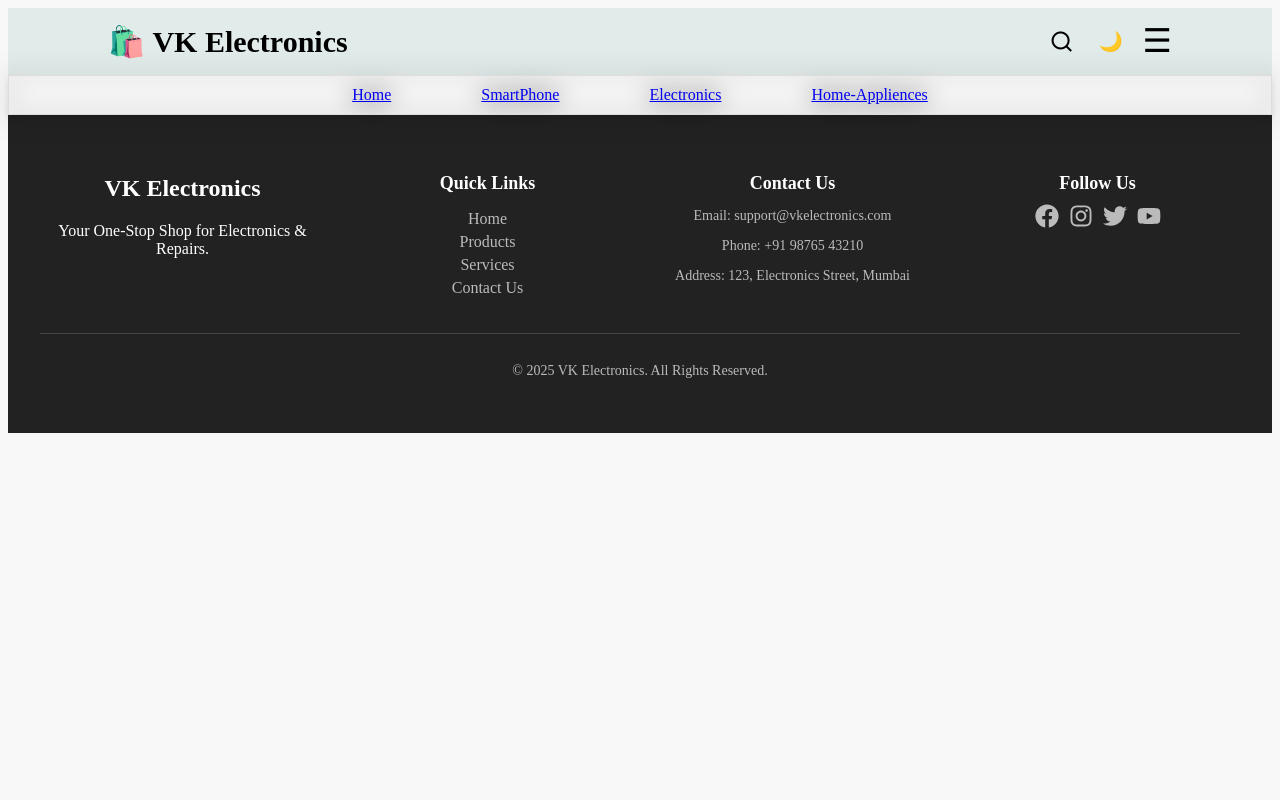
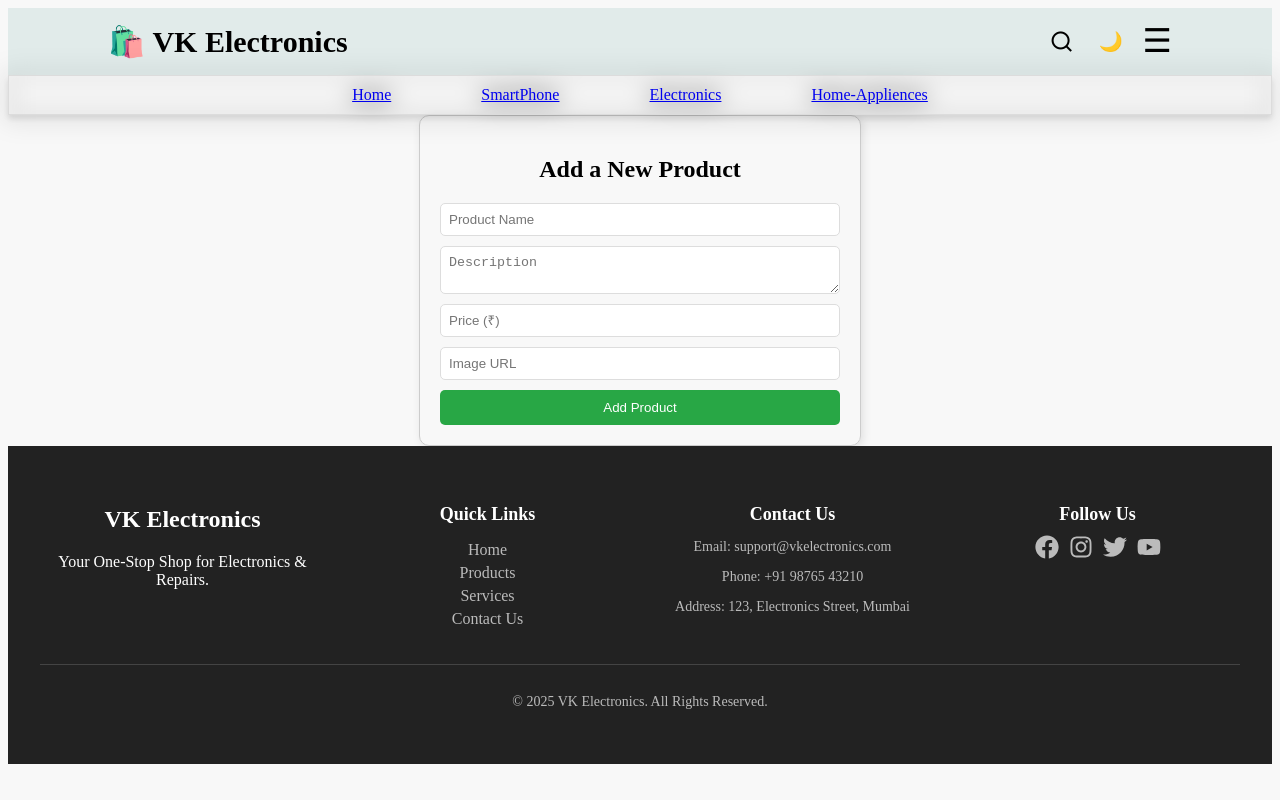
Before and after one commit to vipinkushwahah/vk-electronics, a React (Vite) app: page /add-product in a window 1280 px wide. Built offline with nearby package versions, Linux system fonts and the light colour scheme.

Commit message:
added edit and delete functionality

```diff
--- a/src/App.tsx
+++ b/src/App.tsx
@@ -10,6 +10,8 @@ import GadgetDetails from './components/electronic/electronicdetails/electronide
 import HomeAppliances from './components/homeappliance/homeappliance';
 import ApplianceDetails from './components/homeappliance/homeappliance/homeappliancedetails';
 import Footer from './components/fotter/fotter';
+import AddProduct from './components/addproduct/AddProduct';
+import ProductManagement from './components/product/ProductManagement';
 
 function App() {
   return (
@@ -24,6 +26,8 @@ function App() {
           <Route path="/appliance/:id" element={<ApplianceDetails />} />
           <Route path="/gadget/:id" element={<GadgetDetails />} />
           <Route path="/product/:id" element={<ProductDetails />} />
+          <Route path="/add-product" element={<AddProduct />} />
+          <Route path="/manage-products" element={<ProductManagement />} />
         </Routes>
       </div>
       <Footer />
--- /dev/null
+++ b/src/components/addproduct/AddProduct.tsx
@@ -0,0 +1,43 @@
+import React, { useState } from "react";
+import axios from "axios";
+import "./addProduct.scss"; // Optional styling
+
+const AddProduct: React.FC = () => {
+  const [product, setProduct] = useState({
+    name: "",
+    description: "",
+    price: "",
+    image: "",
+  });
+
+  const handleChange = (e: React.ChangeEvent<HTMLInputElement | HTMLTextAreaElement>) => {
+    setProduct({ ...product, [e.target.name]: e.target.value });
+  };
+
+  const handleSubmit = async (e: React.FormEvent) => {
+    e.preventDefault();
+    try {
+      await axios.post("https://vk-electronics-backend.onrender.com/products", product);
+      alert("✅ Product Added Successfully!");
+      setProduct({ name: "", description: "", price: "", image: "" }); // Reset form
+    } catch (error) {
+      console.error("Error adding product:", error);
+      alert("❌ Failed to add product!");
+    }
+  };
+
+  return (
+    <div className="add-product-form">
+      <h2>Add a New Product</h2>
+      <form onSubmit={handleSubmit}>
+        <input type="text" name="name" placeholder="Product Name" value={product.name} onChange={handleChange} required />
+        <textarea name="description" placeholder="Description" value={product.description} onChange={handleChange} required />
+        <input type="number" name="price" placeholder="Price (₹)" value={product.price} onChange={handleChange} required />
+        <input type="text" name="image" placeholder="Image URL" value={product.image} onChange={handleChange} required />
+        <button type="submit">Add Product</button>
+      </form>
+    </div>
+  );
+};
+
+export default AddProduct;
--- /dev/null
+++ b/src/components/addproduct/addProduct.scss
@@ -0,0 +1,37 @@
+.add-product-form {
+    max-width: 400px;
+    margin: auto;
+    padding: 20px;
+    border: 1px solid #ccc;
+    border-radius: 10px;
+    box-shadow: 2px 2px 10px rgba(0, 0, 0, 0.1);
+
+    h2 {
+      text-align: center;
+    }
+
+    form {
+      display: flex;
+      flex-direction: column;
+
+      input, textarea {
+        margin-bottom: 10px;
+        padding: 8px;
+        border: 1px solid #ddd;
+        border-radius: 5px;
+      }
+
+      button {
+        padding: 10px;
+        background-color: #28a745;
+        color: white;
+        border: none;
+        border-radius: 5px;
+        cursor: pointer;
+
+        &:hover {
+          background-color: #218838;
+        }
+      }
+    }
+  }
--- a/src/components/nevbar/navbar.tsx
+++ b/src/components/nevbar/navbar.tsx
@@ -51,6 +51,8 @@ export const Navbar = () => {
               <li><Link to="smartphone" >SmartPhone </Link></li>
               <li><Link to="electronics" >Electronics </Link></li>
               <li><Link to="homeappliences" >Home-Appliences </Link></li>
+              <li><Link to="/add-product">Add Product</Link></li>
+              <li><Link to="/manage-products">Manage Products</Link></li>
             </ul>
           </div>
         </div>
--- /dev/null
+++ b/src/components/product/ProductManagement.tsx
@@ -0,0 +1,99 @@
+import React, { useState, useEffect } from "react";
+import axios from "axios";
+import "./productManagement.scss";
+
+interface Product {
+  _id: string;
+  name: string;
+  description: string;
+  price: number;
+  image: string;
+  textColor?: string;
+  bgColor?: string;
+}
+
+const ProductManagement: React.FC = () => {
+  const [products, setProducts] = useState<Product[]>([]);
+  const [editingProduct, setEditingProduct] = useState<Product | null>(null);
+  const [newProduct, setNewProduct] = useState<Product>({
+    _id: "",
+    name: "",
+    description: "",
+    price: 0,
+    image: "",
+    textColor: "#000000",
+    bgColor: "#ffffff",
+  });
+
+  useEffect(() => {
+    fetchProducts();
+  }, []);
+
+  const fetchProducts = async () => {
+    try {
+      const response = await axios.get("https://vk-electronics-backend.onrender.com/products");
+      setProducts(response.data);
+    } catch (error) {
+      console.error("Error fetching products:", error);
+    }
+  };
+
+  const handleChange = (e: React.ChangeEvent<HTMLInputElement | HTMLTextAreaElement>) => {
+    setNewProduct({ ...newProduct, [e.target.name]: e.target.value });
+  };
+
+  const handleSubmit = async (e: React.FormEvent) => {
+    e.preventDefault();
+    if (editingProduct) {
+      await axios.put(`https://vk-electronics-backend.onrender.com/products/${editingProduct._id}`, newProduct);
+      setEditingProduct(null);
+    } else {
+      await axios.post("https://vk-electronics-backend.onrender.com/products", newProduct);
+    }
+    fetchProducts();
+    setNewProduct({ _id: "", name: "", description: "", price: 0, image: "", textColor: "#000000", bgColor: "#ffffff" });
+  };
+
+  const handleEdit = (product: Product) => {
+    setEditingProduct(product);
+    setNewProduct(product);
+  };
+
+  const handleDelete = async (id: string) => {
+    await axios.delete(`https://vk-electronics-backend.onrender.com/products/${id}`);
+    fetchProducts();
+  };
+
+  return (
+    <div className="product-management">
+      <h2>{editingProduct ? "Edit Product" : "Add Product"}</h2>
+      <form onSubmit={handleSubmit}>
+        <input type="text" name="name" placeholder="Product Name" value={newProduct.name} onChange={handleChange} required />
+        <textarea name="description" placeholder="Description" value={newProduct.description} onChange={handleChange} required />
+        <input type="number" name="price" placeholder="Price (₹)" value={newProduct.price} onChange={handleChange} required />
+        <input type="text" name="image" placeholder="Image URL" value={newProduct.image} onChange={handleChange} required />
+        <label>Text Color: </label>
+        <input type="color" name="textColor" value={newProduct.textColor} onChange={handleChange} />
+        <label>Background Color: </label>
+        <input type="color" name="bgColor" value={newProduct.bgColor} onChange={handleChange} />
+        <button type="submit">{editingProduct ? "Update Product" : "Add Product"}</button>
+      </form>
+
+      <h2>Manage Products</h2>
+      <div className="product-list">
+        {products.map((product) => (
+          <div key={product._id} className="product-card" style={{ backgroundColor: product.bgColor, color: product.textColor }}>
+            <img src={product.image} alt={product.name} />
+            <h3>{product.name}</h3>
+            <p>{product.description}</p>
+            <p>Price: ₹{product.price}</p>
+            <button onClick={() => handleEdit(product)}>✏ Edit</button>
+            <button onClick={() => handleDelete(product._id)}>🗑 Delete</button>
+          </div>
+        ))}
+      </div>
+    </div>
+  );
+};
+
+export default ProductManagement;
--- /dev/null
+++ b/src/components/product/productManagement.scss
@@ -0,0 +1,86 @@
+.product-management {
+    max-width: 600px;
+    margin: auto;
+    padding: 20px;
+    border: 1px solid #ccc;
+    border-radius: 10px;
+    box-shadow: 2px 2px 10px rgba(0, 0, 0, 0.1);
+    background: #f9f9f9;
+
+    h2 {
+      text-align: center;
+    }
+
+    form {
+      display: flex;
+      flex-direction: column;
+
+      input, textarea {
+        margin-bottom: 10px;
+        padding: 8px;
+        border: 1px solid #ddd;
+        border-radius: 5px;
+      }
+
+      label {
+        font-size: 14px;
+        margin-bottom: 5px;
+      }
+
+      button {
+        padding: 10px;
+        background-color: #28a745;
+        color: white;
+        border: none;
+        border-radius: 5px;
+        cursor: pointer;
+        margin-top: 5px;
+
+        &:hover {
+          background-color: #218838;
+        }
+      }
+    }
+
+    .product-list {
+      display: flex;
+      flex-wrap: wrap;
+      gap: 20px;
+      margin-top: 20px;
+
+      .product-card {
+        flex: 1;
+        min-width: 200px;
+        padding: 15px;
+        border: 1px solid #ddd;
+        border-radius: 10px;
+        text-align: center;
+        transition: 0.3s;
+
+        img {
+          max-width: 100%;
+          height: auto;
+          border-radius: 5px;
+        }
+
+        button {
+          padding: 5px;
+          margin-top: 10px;
+          cursor: pointer;
+          border: none;
+          border-radius: 5px;
+        }
+
+        button:first-of-type {
+          background-color: #007bff;
+          color: white;
+          margin-right: 5px;
+        }
+
+        button:last-of-type {
+          background-color: #dc3545;
+          color: white;
+        }
+      }
+    }
+  }
```
